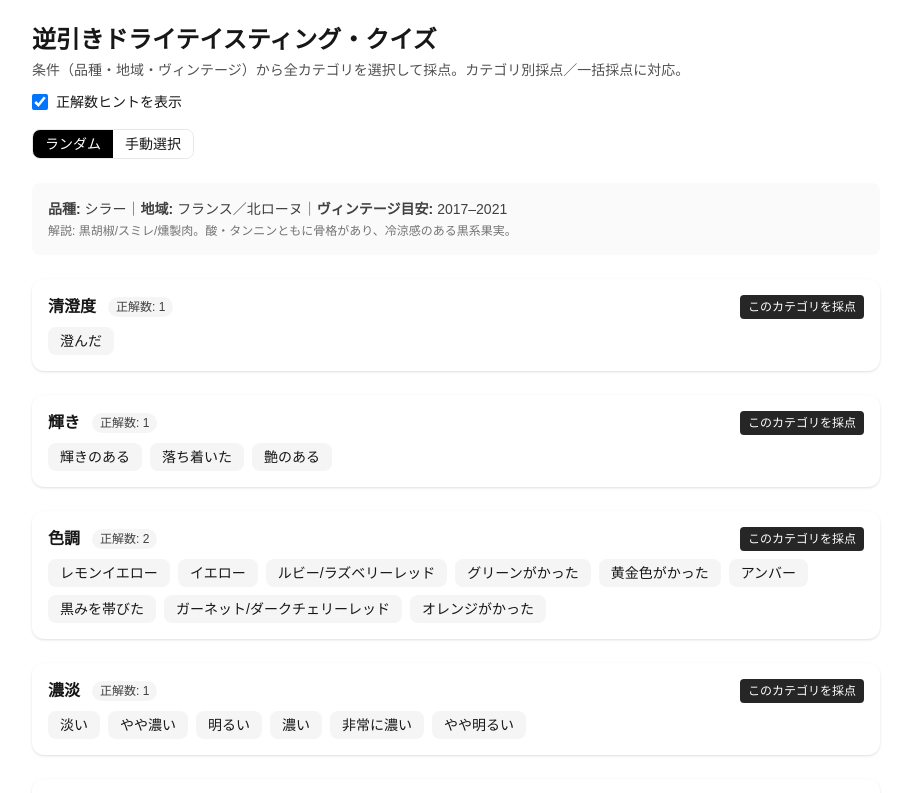
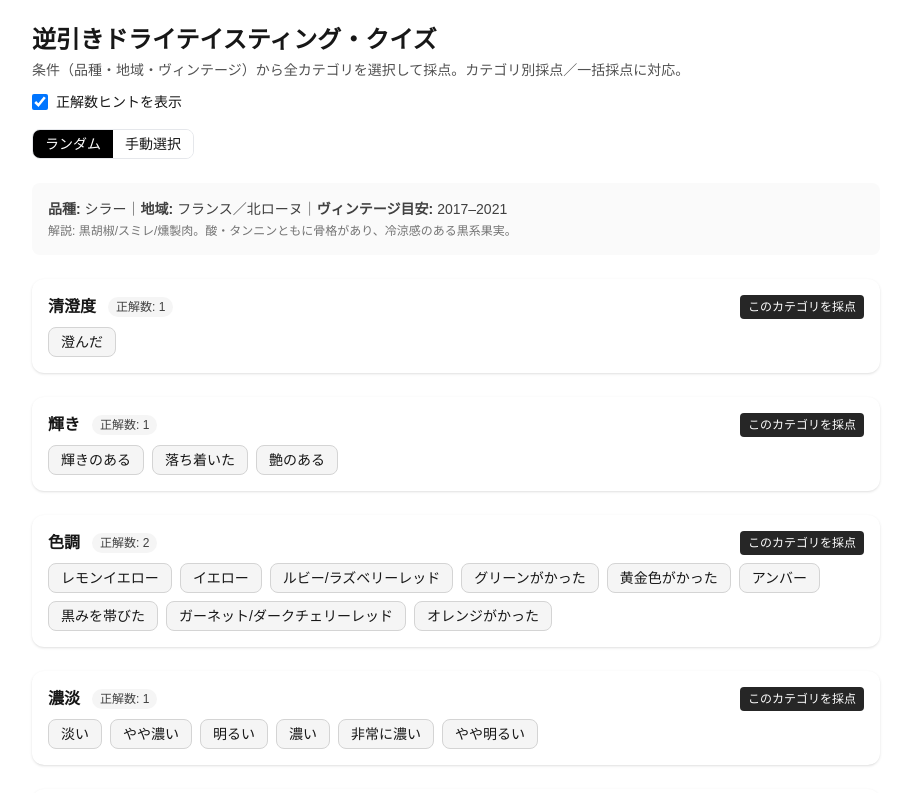
Before and after one commit to mandahan2002/vercel-wine-quiz, a Next.js app: page / in a window 1280 px wide. Shown: the top 793 px of the page, without its empty margins (184-1095 px from the left). Built offline with nearby package versions, Linux system fonts and the light colour scheme.

Commit message:
fix: normalize wines json to WineProfile

```diff
--- a/src/app/page.tsx
+++ b/src/app/page.tsx
@@ -157,24 +157,41 @@ function QuizGroup({
       <div className="flex flex-wrap gap-2">
         {options.map((opt) => {
           const isPicked = picked.has(opt);
-          let color = "bg-neutral-100";
+          let color =
+           "bg-neutral-100 text-neutral-900 border border-neutral-300 " + // ライト
+           "dark:bg-neutral-800 dark:text-neutral-100 dark:border-neutral-600";
           if (revealed) {
   if (correctSet.has(opt) && isPicked) {
-               color = "bg-green-600 text-white border border-green-700"; // 濃い緑
+    // 正解を選択
+    color =
+      "bg-green-600 text-white border border-green-700 " +          // Light
+      "dark:bg-green-500 dark:text-black dark:border-green-600";     // Dark
   } else if (correctSet.has(opt) && !isPicked) {
-              color = "bg-white text-green-700 border border-green-700 font-semibold"; // 枠付き
+    // 未選択の正解（枠で示す）
+    color =
+      "bg-white text-green-700 border border-green-700 font-semibold " +      // Light
+      "dark:bg-transparent dark:text-green-300 dark:border-green-400";
   } else if (!correctSet.has(opt) && isPicked) {
-        color = "bg-red-600 text-white border border-red-700"; // 濃い赤
+    // 不正解を選択
+    color =
+      "bg-red-600 text-white border border-red-700 " +               // Light
+      "dark:bg-red-500 dark:text-black dark:border-red-600";         // Dark
   }
 } else {
-          if (isPicked) color = "bg-blue-600 text-white border border-blue-700"; // 濃い青
+  if (isPicked) {
+    // 採点前の選択
+    color =
+      "bg-blue-600 text-white border border-blue-700 " +             // Light
+      "dark:bg-blue-500 dark:text-black dark:border-blue-600";       // Dark
   }
+}
+
 
           return (
             <button
               key={opt}
               onClick={() => onToggle(opt)}
-              className={`px-3 py-1 rounded-lg text-sm ${color}`}
+              className={`px-3 py-1 rounded-lg text-sm transition-colors ${color}`}
             >
               {opt}
             </button>
```
Lines whose indentation alone changed are shown as unchanged.
